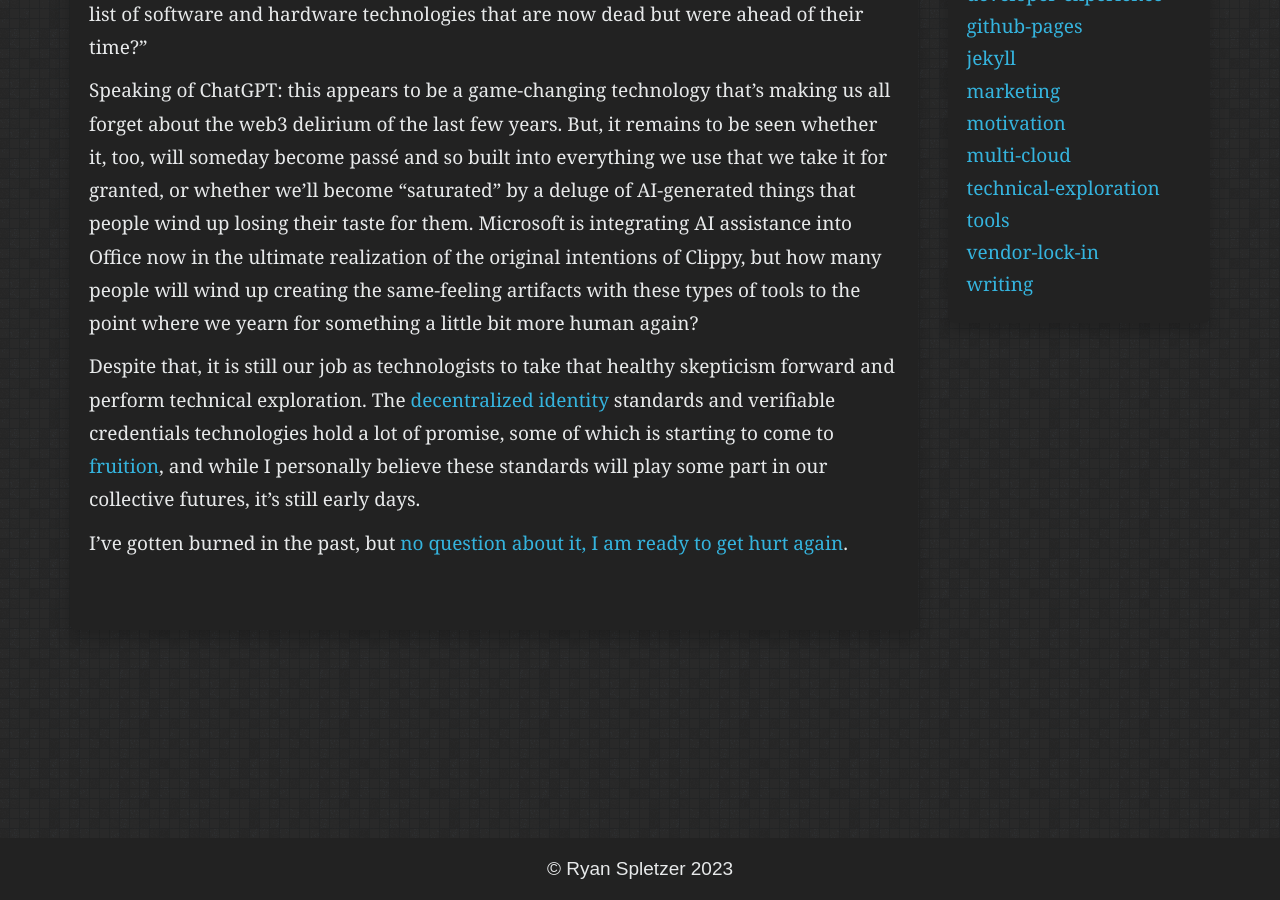
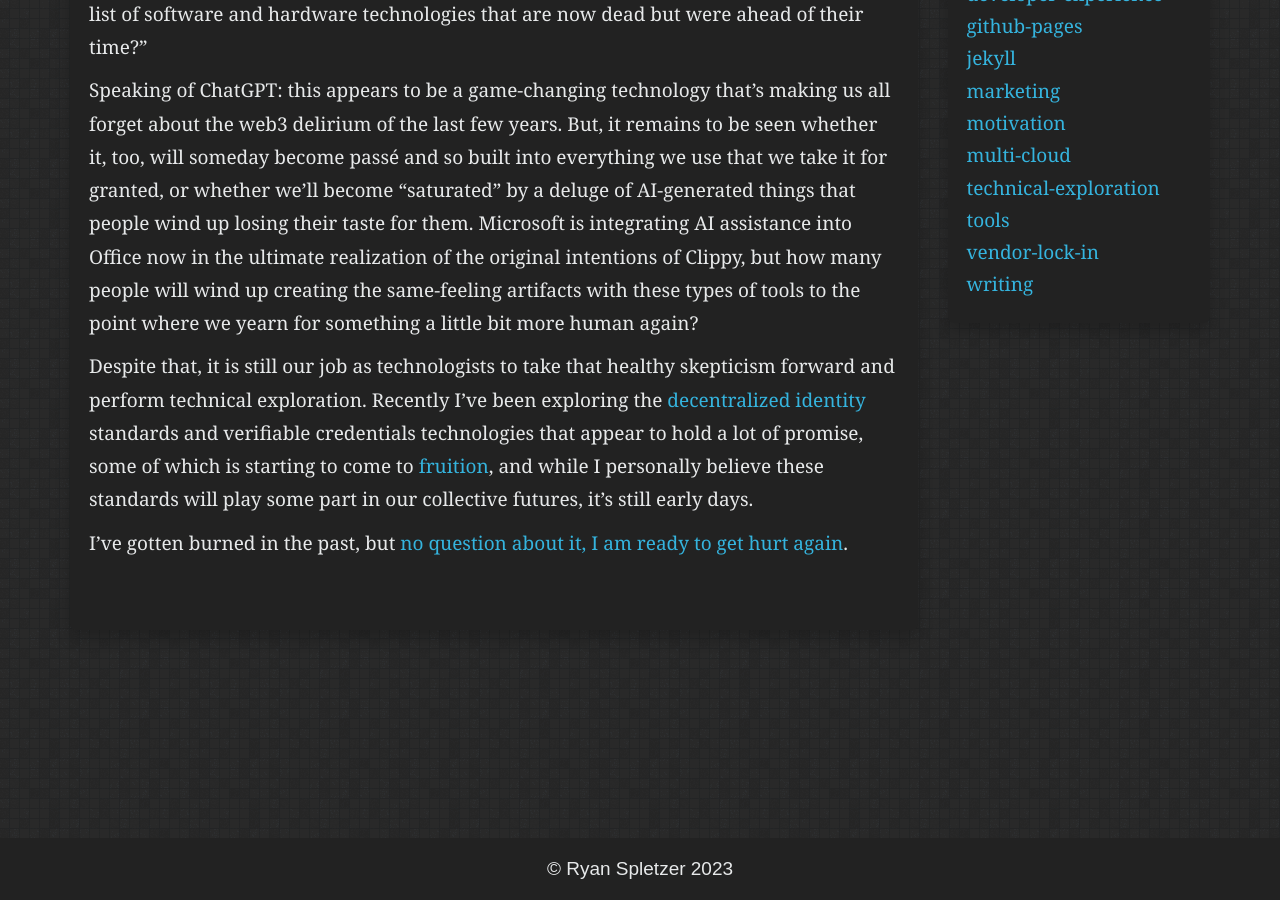
Before and after one commit to ryanspletzer/ryanspletzer.github.io, a Jekyll site: the page built from _posts/2023-04-16-getting-burned.md, in a window 1280 px wide and 900 px high, scrolled down 912 px. Built offline with Jekyll 4.4.1, drawn with Linux system fonts in a browser that asks for light colours.

Commit message:
Update 2023-04-16-getting-burned.md

```diff
--- a/_posts/2023-04-16-getting-burned.md
+++ b/_posts/2023-04-16-getting-burned.md
@@ -44,8 +44,8 @@ realization of the original intentions of Clippy, but how many people will wind
 with these types of tools to the point where we yearn for something a little bit more human again?
 
 Despite that, it is still our job as technologists to take that healthy skepticism forward and perform technical
-exploration. The [decentralized identity](https://identity.foundation/) standards and verifiable credentials
-technologies hold a lot of promise, some of which is starting to come to
+exploration. Recently I've been exploring the [decentralized identity](https://identity.foundation/) standards and
+verifiable credentials technologies that appear to hold a lot of promise, some of which is starting to come to
 [fruition](https://www.linkedin.com/pulse/linkedins-new-verification-features-include-clear-entra-rodriguez), and while
 I personally believe these standards will play some part in our collective futures, it's still early days.
 
```
